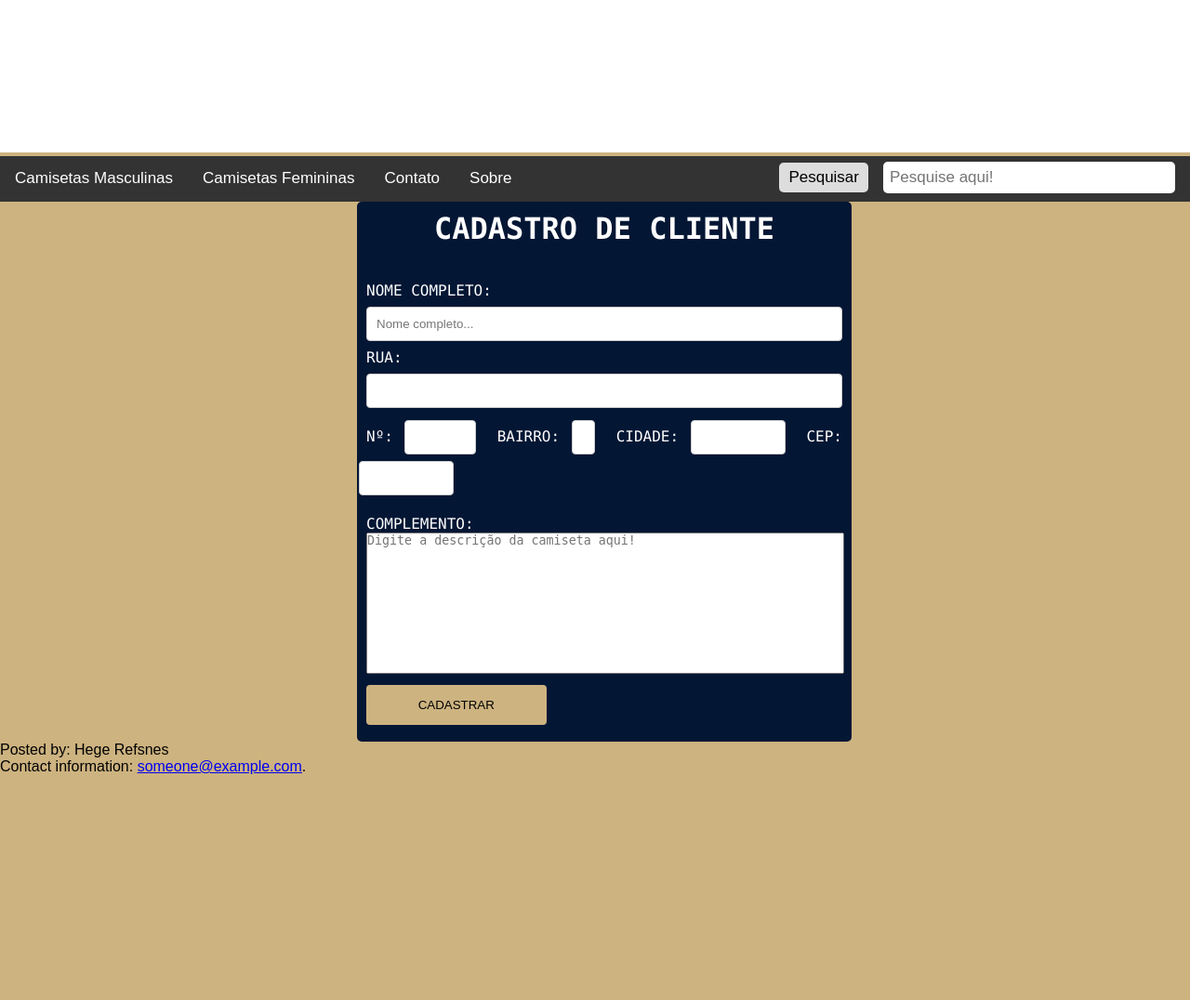
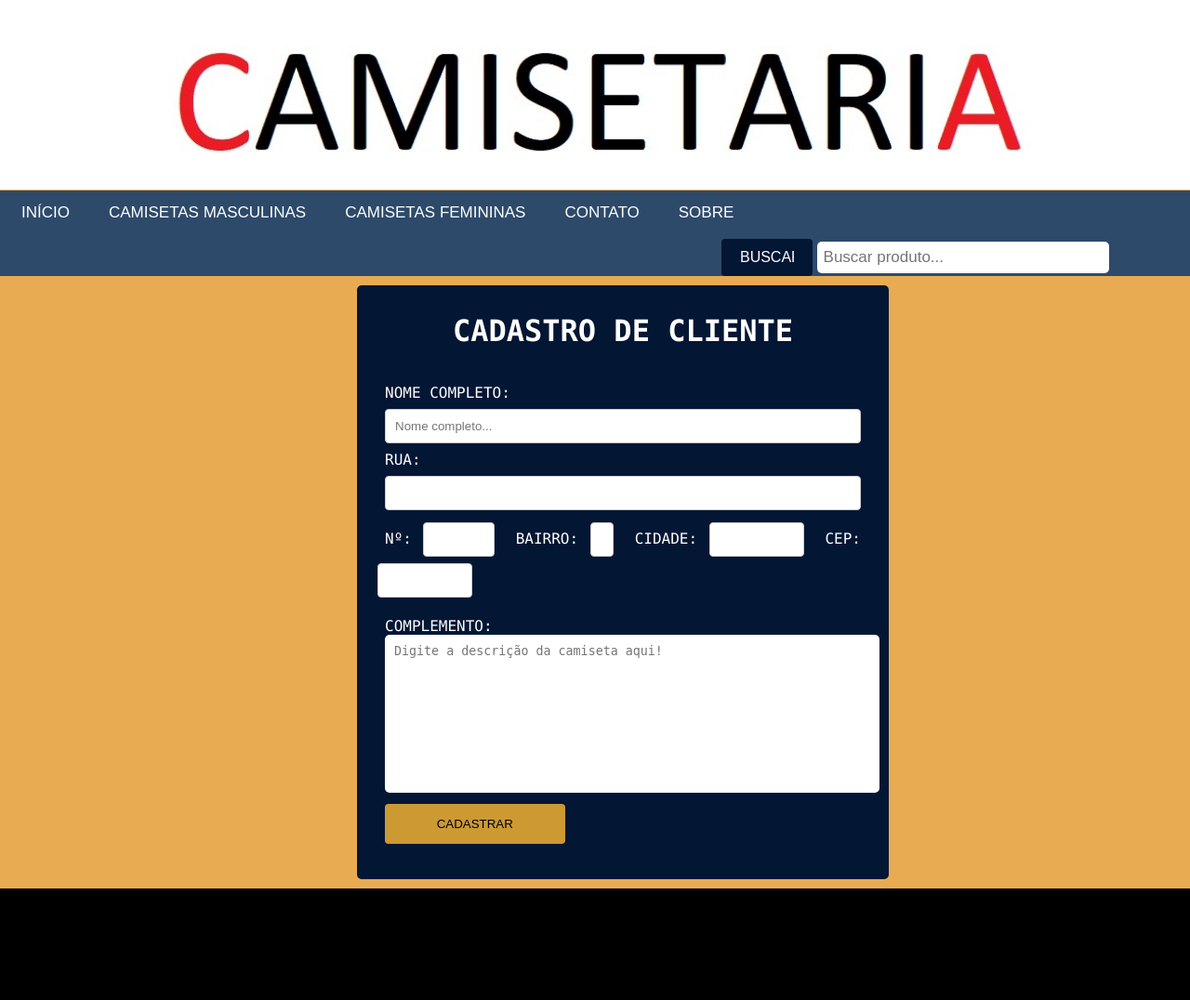
Before and after one commit to Pebarrocha/projetoSitePersonalizarCamiseta, a PHP site: page /cadastroDeCliente.php in a window 1280 px wide. Shown: the whole page at 93% size. Before the commit the page ends 833 px from the top, so only its background shows below. Run offline with PHP 8.4, Linux system fonts and the light colour scheme.

Commit message:
Alterações no cliente

```diff
--- a/view/cadastroDeCliente.php
+++ b/view/cadastroDeCliente.php
@@ -34,13 +34,14 @@ Processo('incluir');
 
 <nav class="navegacao">
 			<ul>
-				<li><a href="#">Camisetas Masculinas</a>
-				<li><a href="#">Camisetas Femininas</a>
-				<li><a href="#">Contato</a>
-				<li><a href="#">Sobre</a>
+				<li><a href="#">INÍCIO</a>
+				<li><a href="#">CAMISETAS MASCULINAS</a>
+				<li><a href="#">CAMISETAS FEMININAS</a>
+				<li><a href="#">CONTATO</a>
+				<li><a href="#">SOBRE</a>
 				<form id="pesquisa" class="pesquisa">
-					<input type="button" class="botao" value="Pesquisar">
-					<input type="text" name="pesquisa" id="pesquisa" placeholder="Pesquise aqui!">
+					<input type="button54" value="BUSCAR">
+					<input type="text" name="pesquisa" id="pesquisa" placeholder="Buscar produto...">
 			    </form>
 			</ul>
 
@@ -59,7 +60,7 @@ Processo('incluir');
 				<input type="text2" name="rua" id="rua">
 
 
-		<p style="display: inline;">
+		<!--<p style="display: inline;">-->
 				<label>Nº:</label>
 				<input type="text4" name="numero" id="numero">
 
@@ -102,9 +103,11 @@ Processo('incluir');
 
 
 <footer>
-<p>Posted by: Hege Refsnes</p>
-  <p>Contact information: <a href="mailto:someone@example.com">
-  someone@example.com</a>.</p>
+	<div id=fim>
+
+
+
+</div>
 </footer>
 
 
--- a/view/css/cliente.css
+++ b/view/css/cliente.css
@@ -5,7 +5,7 @@
 
 body{
     font-family: Arial, Helvetica, sans-serif;
-    background-color: #CDB380;
+    background-color: #E8AB52;
 }
 h1{
     text-align: center;
@@ -15,10 +15,10 @@ h1{
 .navegacao ul{
 text-align: center;
 list-style-type: none;
-margin: 0;
-padding: 0;
+margin: 0px;
+padding: 0px;
 overflow: hidden;
-background-color: #333;
+background-color: #2D4A6A;
 }
 
 /*
@@ -43,6 +43,7 @@ background-color: #333;
 .navegacao {
      overflow: hidden;
      background-color: #e9e9e9;
+     margin: -3px;
 }
 
 .navegacao a{
@@ -53,6 +54,8 @@ background-color: #333;
     padding: 14px 16px 15px;
     text-decoration: none;
     font-size: 17px;
+    margin: 0px 0px 0px 10px;
+
 }
 .navegacao a:hover{
     background-color: #111;
@@ -72,10 +75,19 @@ background-color: #333;
     font-size: 17px;
 }
 
-.navegacao input[type=button]{
+.navegacao input[type=button54]{
 
     border: none;
     border-radius: 5px;
+    font-size: medium;
+    width: 10%;
+    background-color: #031634;
+    color: white;
+    padding: 11px 20px;
+    border: none;
+    border-radius: 4px;
+    cursor: pointer;
+    text-align: center;
 
 }
 
@@ -94,6 +106,8 @@ background-color: #666;
 .teste{
     width: 100%;
     height: 100%;
+    padding: 0px;
+    margin: 0px;
 }
 /*Estilo da barra de navegação   */
 
@@ -167,12 +181,15 @@ input[type=text4a], select{
 textarea{
     resize:none;
     width: 100%;
+    padding: 10px;
+    border-radius: 5px;
+    border: none;
 }
 
 
 input[type=button2] {
     width: 30%;
-    background-color: #CDB380;
+    background-color: #CC9933;
     color: black;
     padding: 14px 20px;
     margin: 8px 0;
@@ -191,10 +208,47 @@ input[type=button2]:hover {
     color: white;
     border-radius: 5px;
     background-color: #031634;
-    padding: 200px;
     width: 40%;
     margin-right: 30%;
     margin-left: 30%;
-    padding: 10px;
+    margin-top: 1%;
+    padding: 30px;
     text-align: justify;
 }
+
+#fim{
+
+    font-style: normal;
+    color: white;
+    text-align: center;
+    background-color: black;
+    padding: 10px;
+    margin: 10px 0px 0px 0px;
+    height: 100px;
+}
+
+#Institucional{
+
+    color: red;
+    margin-left: 20px;
+
+    text-decoration: none;
+    text-transform: capitalize;
+    margin-left: 10px;
+}
+
+#pagamento{
+
+    color: red;
+    margin-left: 20px;
+    width: 100%;
+    text-decoration: none;
+    text-transform: capitalize;
+}
+
+.pagamentoImagem{
+    width: 300px;
+    height: 100%;
+    padding: 0px;
+    margin: 0px;
+}
```
Also changed, not shown: view/a.jpg, view/pagamento.png (added).
